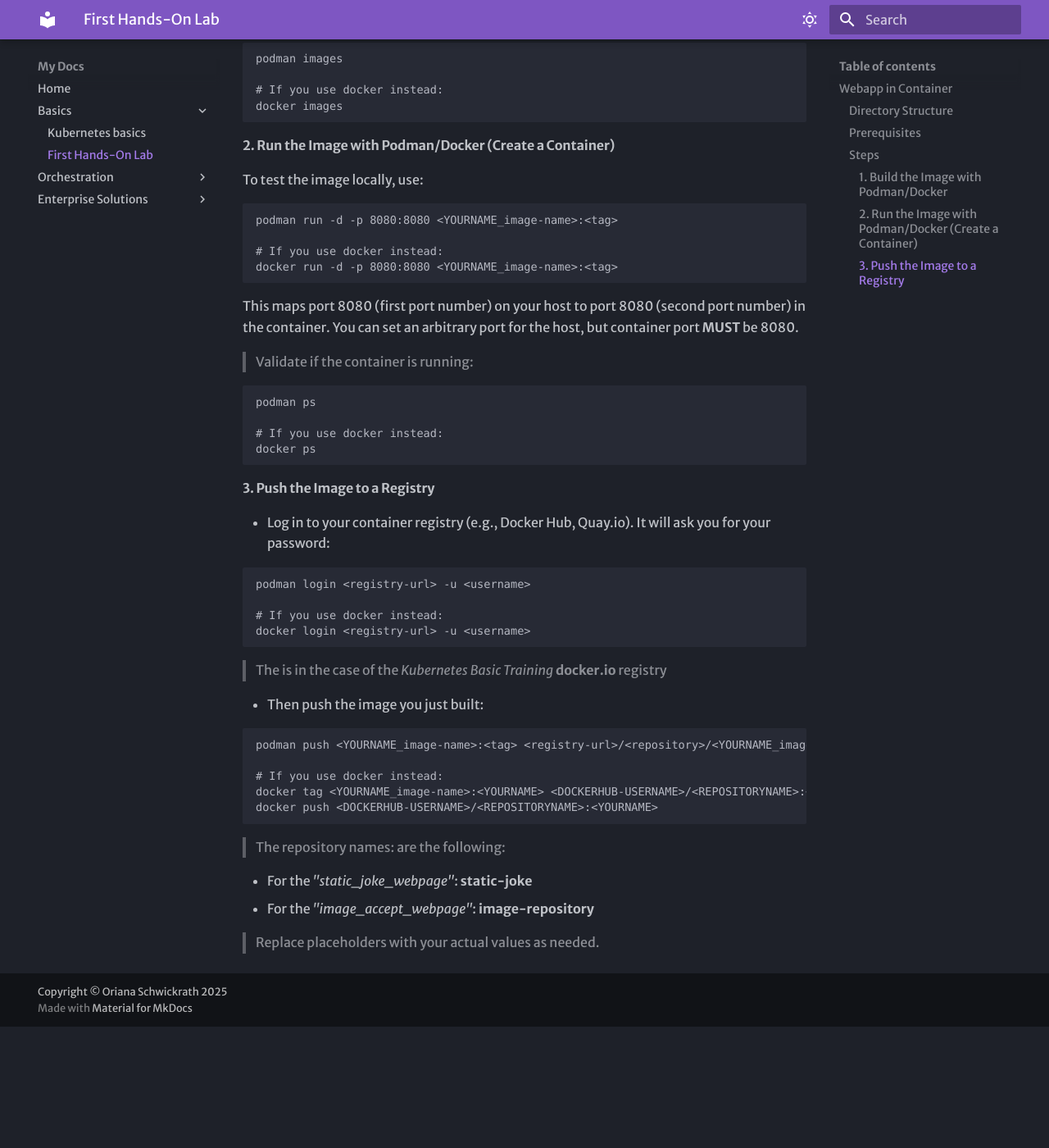
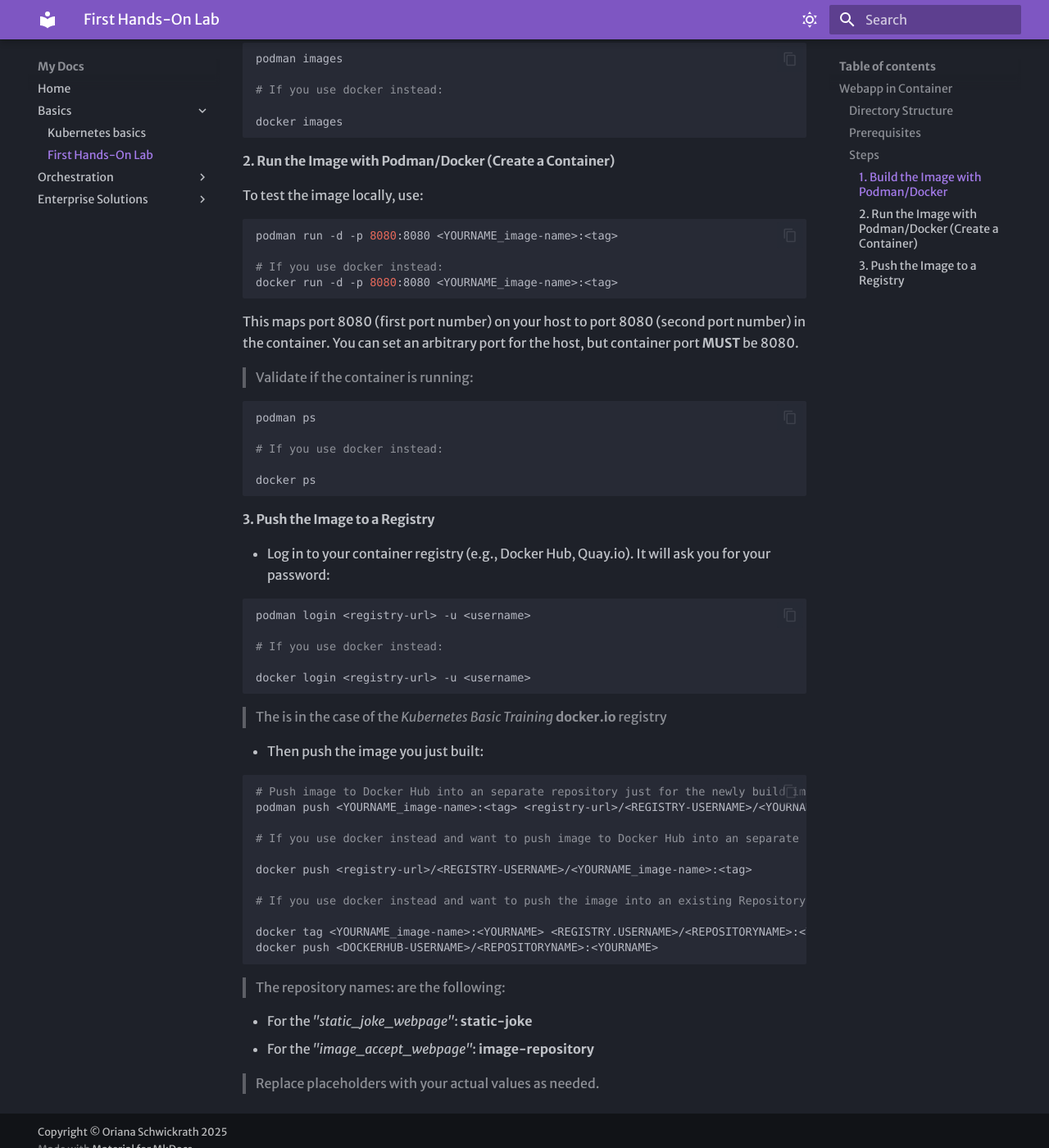
Before and after one commit to anairo98/kubernetes-training, an MkDocs documentation site: the page built from docs/kubernetes-core/first-lab.md, in a window 1280 px wide and 1400 px high, scrolled down 1892 px. Shown: the whole window at 82% size. Built offline with MkDocs 1.6.1 and Material for MkDocs 9.7.7, drawn with Linux system fonts in a browser that asks for light colours; some web fonts are replaced; before the commit the page ends 3144 px from its top, so only the background shows below that; some of the changed text lies outside the part shown.

Commit message:
enable codeblocks in github pages

````diff
--- a/docs/kubernetes-core/first-lab.md
+++ b/docs/kubernetes-core/first-lab.md
@@ -77,6 +77,7 @@ Replace `<YOURNAME_image-name>` and `<tag>` with your desired image name and tag
 podman images
 
 # If you use docker instead:
+
 docker images
 ```
 
@@ -99,6 +100,7 @@ This maps port 8080 (first port number) on your host to port 8080 (second port n
 podman ps
 
 # If you use docker instead:
+
 docker ps
 ```
 
@@ -110,6 +112,7 @@ docker ps
 podman login <registry-url> -u <username>
 
 # If you use docker instead:
+
 docker login <registry-url> -u <username>
 ```
 
@@ -118,10 +121,16 @@ docker login <registry-url> -u <username>
 - Then push the image you just built:
 
 ```bash
-podman push <YOURNAME_image-name>:<tag> <registry-url>/<repository>/<YOURNAME_image-name>:<tag>
+# Push image to Docker Hub into an separate repository just for the newly build image:
+podman push <YOURNAME_image-name>:<tag> <registry-url>/<REGISTRY-USERNAME>/<YOURNAME_image-name>:<tag>
 
-# If you use docker instead:
-docker tag <YOURNAME_image-name>:<YOURNAME> <DOCKERHUB-USERNAME>/<REPOSITORYNAME>:<YOURNAME>
+# If you use docker instead and want to push image to Docker Hub into an separate repository just for the newly build image:
+
+docker push <registry-url>/<REGISTRY-USERNAME>/<YOURNAME_image-name>:<tag>
+
+# If you use docker instead and want to push the image into an existing Repository in your Docker Hub:
+
+docker tag <YOURNAME_image-name>:<YOURNAME> <REGISTRY.USERNAME>/<REPOSITORYNAME>:<YOURNAME>
 docker push <DOCKERHUB-USERNAME>/<REPOSITORYNAME>:<YOURNAME>
 ```
 
--- a/mkdocs.yml
+++ b/mkdocs.yml
@@ -4,6 +4,8 @@ site_url: https://trainings.com
 theme:
   name: material
   favicon: assets/images/Kubernetes_logo.png
+  features:
+    - content.code.copy
   font:
     text: Merriweather Sans # Google Font (Schriftart
     code: Red Hat Mono # Google Font (Code Schriftart)
@@ -41,3 +43,10 @@ markdown_extensions:
   - pymdownx.emoji:
       emoji_index: !!python/name:material.extensions.emoji.twemoji
       emoji_generator: !!python/name:material.extensions.emoji.to_svg
+  - pymdownx.highlight:
+      anchor_linenums: true
+      line_spans: __span
+      pygments_lang_class: true
+  - pymdownx.inlinehilite
+  - pymdownx.snippets
+  - pymdownx.superfences
````
Also changed, not shown: docs/kubernetes-core/second-lab.md (+1 -1 lines), e-commerce/README.md (+3 -1 lines).
